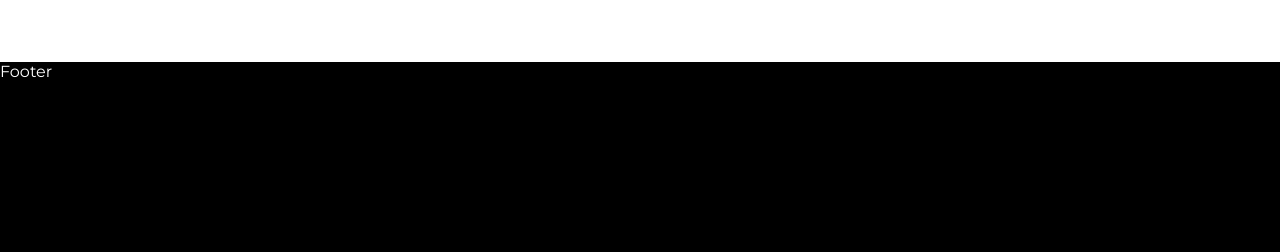
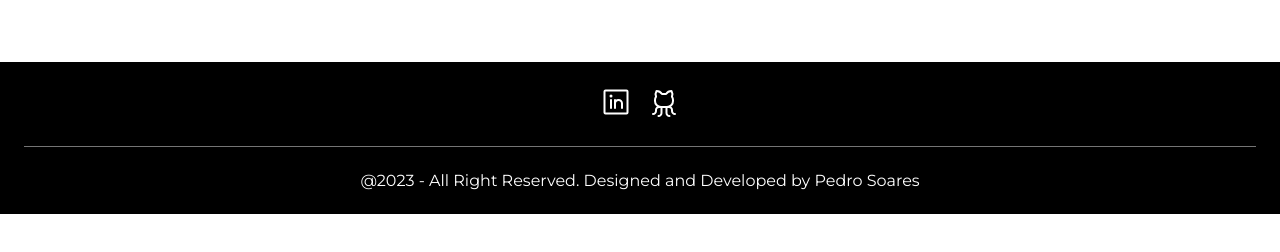
Before and after one commit to pedro-soares-nogueira/marvel, a React (Vite) app: page / in a window 1280 px wide. Shown: the part 1493-1745 px from the top of the page. After the commit the page ends 1707 px from the top, so only its background shows below. Built offline with nearby package versions, Linux system fonts and the light colour scheme; no server answers.

Commit message:
getting footer styled

```diff
--- a/src/components/Footer/index.styles.ts
+++ b/src/components/Footer/index.styles.ts
@@ -4,8 +4,31 @@ import { Container } from "../../styles/globals";
 export const FooterContainer = styled.footer`
   margin-top: 4rem;
   background-color: #000;
-  height: 15rem;
+  /* height: 15rem; */
   color: ${(props) => props.theme.white};
 `;
 
-export const FooterContent = styled(Container)``;
+export const FooterContent = styled(Container)`
+  span {
+    text-align: center;
+    display: block;
+    padding: 1.5rem;
+    border-top: 1px #747474 solid;
+  }
+`;
+
+export const FooterLinks = styled.div`
+  display: flex;
+  align-items: center;
+  justify-content: center;
+  padding: 1.5rem;
+  gap: 1rem;
+
+  a {
+    transition: transform 0.3s;
+
+    &:hover {
+      transform: scale(1.3);
+    }
+  }
+`;
--- a/src/components/Footer/index.tsx
+++ b/src/components/Footer/index.tsx
@@ -1,5 +1,22 @@
-import { FooterContainer } from "./index.styles";
+import { GithubLogo, LinkedinLogo } from "phosphor-react";
+import { FooterContainer, FooterContent, FooterLinks } from "./index.styles";
 
 export const Footer = () => {
-  return <FooterContainer>Footer</FooterContainer>;
+  return (
+    <FooterContainer>
+      <FooterContent>
+        <FooterLinks>
+          <a href="https://www.linkedin.com/in/dev-pedrosoares/">
+            <LinkedinLogo size={32} color="#fff" />
+          </a>
+          <a href="https://github.com/pedro-soares-nogueira">
+            <GithubLogo size={32} color="#fff" />
+          </a>
+        </FooterLinks>
+        <span>
+          @2023 - All Right Reserved. Designed and Developed by Pedro Soares
+        </span>
+      </FooterContent>
+    </FooterContainer>
+  );
 };
```
